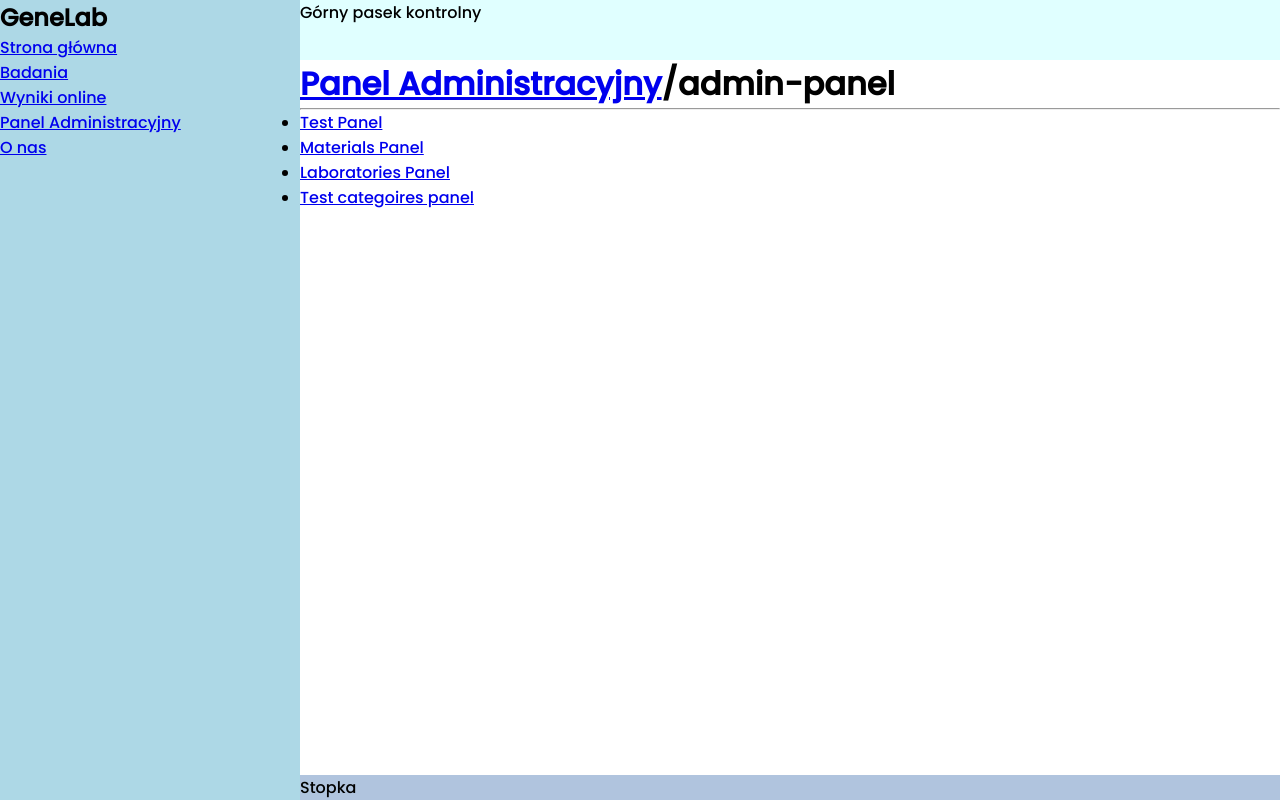
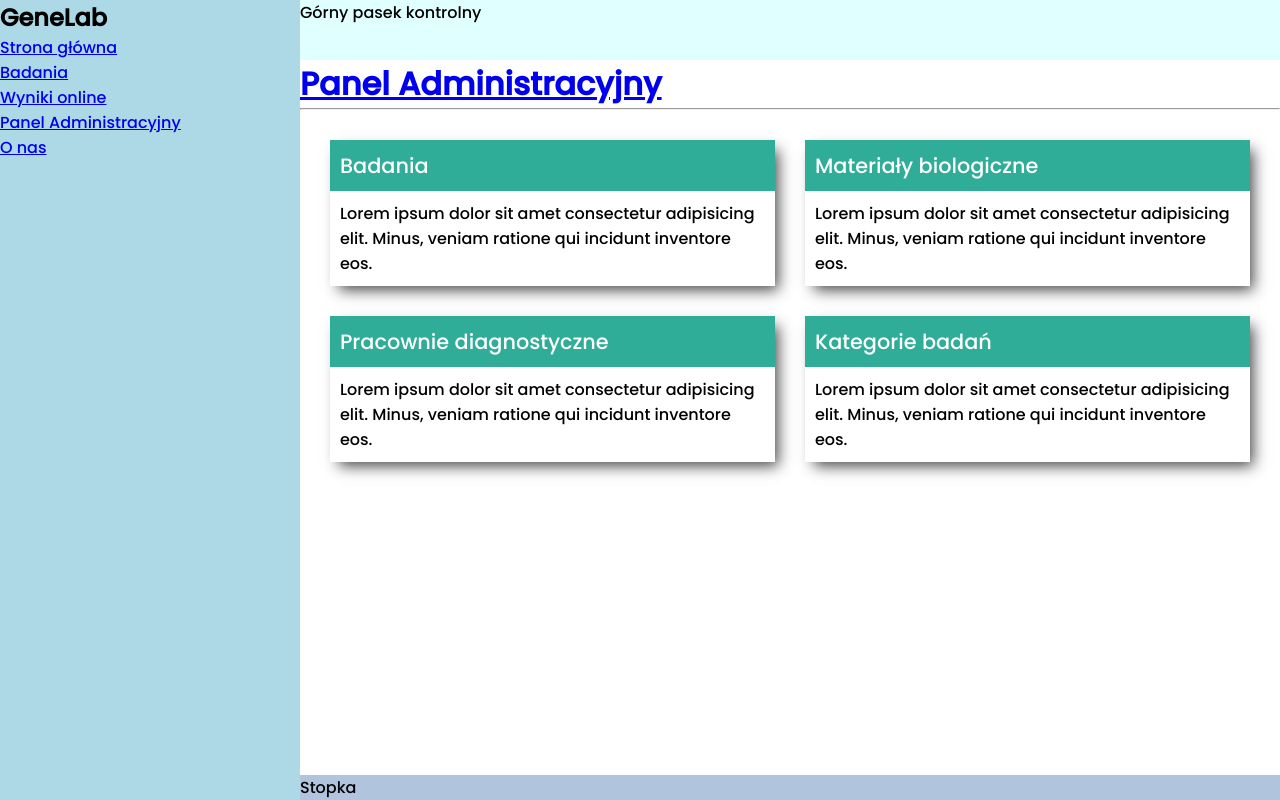
Before and after one commit to Fadikk367/GeneLab, a React (Create React App) app in the folder client/: page /admin-panel in a window 1280 px wide. Built offline with nearby package versions, Linux system fonts and the light colour scheme; no server answers.

Commit message:
Create tiles for administration panel

```diff
--- a/client/src/pages/AdministrationPanel/AdministrationPanel.css.js
+++ b/client/src/pages/AdministrationPanel/AdministrationPanel.css.js
@@ -0,0 +1,8 @@
+import styled from 'styled-components';
+
+export const PanelsSection = styled.section`
+  display: grid;
+  grid-template-columns: repeat(auto-fit, minmax(300px, 1fr));
+  grid-gap: 30px;
+  padding: 30px;
+`;
--- a/client/src/pages/AdministrationPanel/AdministrationPanel.js
+++ b/client/src/pages/AdministrationPanel/AdministrationPanel.js
@@ -8,11 +8,13 @@ import {
   TestCategoriesPanel,
   TestPanel,
 } from '../';
-import { } from './components';
+import { PanelTile } from './components';
+import { PanelsSection } from './AdministrationPanel.css';
 
 import { getAllBiologicalMaterials } from 'state/biologicalMaterial/biologicalMaterialActions';
 import { getAllDiagnosticLaboratories } from 'state/diagnosticLaboratory/diagnosticLaboratoryActions';
 import { getAllTestCategories } from 'state/testCategory/testCategoryActions';
+import { getAllTests } from 'state/test/testActions';
 
 
 const AdministrationPanel = () => {
@@ -24,11 +26,20 @@ const AdministrationPanel = () => {
     dispatch(getAllBiologicalMaterials());
     dispatch(getAllDiagnosticLaboratories());
     dispatch(getAllTestCategories());
+    dispatch(getAllTests());
   }, []);
 
   useEffect(() => {
+    const suffixesBySubpages = {
+      'tests': '/Badania',
+      'laboratories': '/Pracownie diagnostyczne',
+      'materials': '/Materiały biologiczne',
+      'test-categories': '/Kategorie badań',
+      'admin-panel': '',
+    }
+
     const index = location.pathname.lastIndexOf('/');
-    setSuffix('/' + location.pathname.substring(index+1));
+    setSuffix(suffixesBySubpages[location.pathname.substring(index+1)]);
   }, [location.pathname])
 
   return (
@@ -37,12 +48,12 @@ const AdministrationPanel = () => {
       <hr/>
       <Switch>
         <Route path='/admin-panel' exact>
-          <ul>
-            <li><Link to='/admin-panel/tests'>Test Panel</Link></li>
-            <li><Link to='/admin-panel/materials'>Materials Panel</Link></li>
-            <li><Link to='/admin-panel/laboratories'>Laboratories Panel</Link></li>
-            <li><Link to='/admin-panel/test-categories'>Test categoires panel</Link></li>
-          </ul>
+          <PanelsSection>
+            <PanelTile panelName='Badania' link='/admin-panel/tests'/>
+            <PanelTile panelName='Materiały biologiczne' link='/admin-panel/materials'/>
+            <PanelTile panelName='Pracownie diagnostyczne' link='/admin-panel/laboratories'/>
+            <PanelTile panelName='Kategorie badań' link='/admin-panel/test-categories'/>
+          </PanelsSection>
         </Route>
         <Route path='/admin-panel/tests' component={TestPanel}/>
         <Route path='/admin-panel/materials' component={BiologicalMaterialsPanel}/>
--- /dev/null
+++ b/client/src/pages/AdministrationPanel/components/PanelTile/PanelTile.css.js
@@ -0,0 +1,27 @@
+import styled from 'styled-components';
+
+export const Tile = styled.article`
+  /* text-decoration: none; */
+  color: black;
+
+  box-shadow: 6px 7px 14px -3px rgba(0,0,0,0.73);
+  /* border-radius: 5px; */
+
+  transition: transform 0.2s ease-in-out;
+  &:hover {
+    transform: scale(1.05);
+  }
+`;
+
+
+export const TileHeader = styled.h3`
+  background-color: #2fad98;
+  font-size: 1.3em;
+  color: white;
+  font-weight: 500;
+  padding: 10px;
+`;
+
+export const TileContent = styled.div`
+  padding: 10px;
+`;
--- /dev/null
+++ b/client/src/pages/AdministrationPanel/components/PanelTile/PanelTile.js
@@ -0,0 +1,20 @@
+import React from 'react';
+
+import { BlockLink } from 'common/components';
+import { Tile, TileHeader, TileContent } from './PanelTile.css';
+
+
+const PanelTile = ({ panelName, link }) => {
+  return (
+    <BlockLink to={link}>
+      <Tile>
+        <TileHeader>{panelName}</TileHeader>
+        <TileContent>
+        <p>Lorem ipsum dolor sit amet consectetur adipisicing elit. Minus, veniam ratione qui incidunt inventore eos.</p>
+        </TileContent>
+      </Tile>
+    </BlockLink>
+  )
+}
+
+export default PanelTile
--- /dev/null
+++ b/client/src/pages/AdministrationPanel/components/PanelTile/index.js
@@ -0,0 +1 @@
+export { default } from './PanelTile';
--- /dev/null
+++ b/client/src/pages/AdministrationPanel/components/index.js
@@ -0,0 +1 @@
+export { default as PanelTile } from './PanelTile';
```
